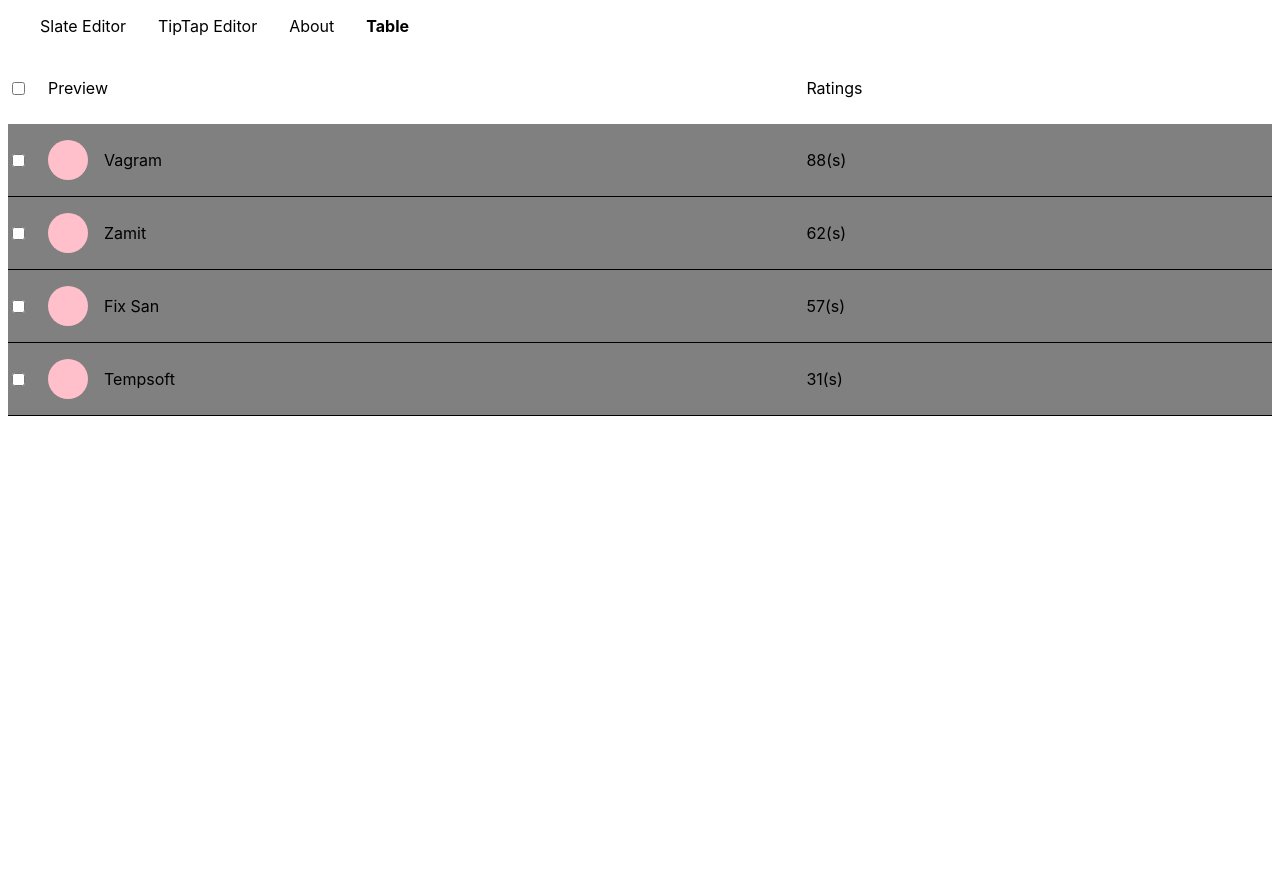
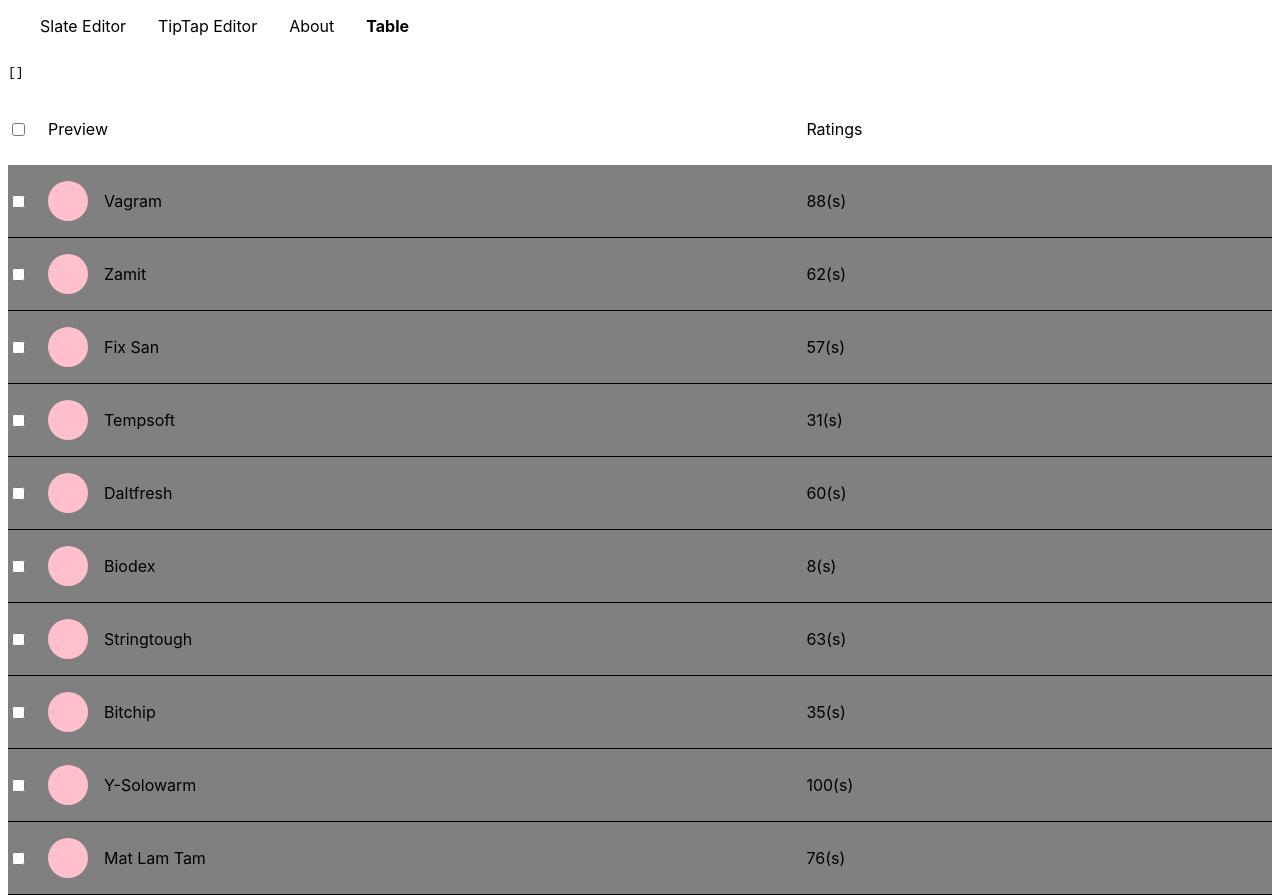
Before and after one commit to tanshunyuan/cuddly-wysiwyg, a Next.js app: page /newTable in a window 1280 px wide. Before the commit the page ends 800 px from the top, so only its background shows below. Built offline with nearby package versions, Linux system fonts and the light colour scheme.

Commit message:
chore: refactored checkbox logic

```diff
--- a/src/pages/newTable.tsx
+++ b/src/pages/newTable.tsx
@@ -1,69 +1,51 @@
 import Navbar from '@/components/Navbar';
 import styled from '@emotion/styled';
-import React, { useState } from 'react';
+import React, { useEffect, useState } from 'react';
 import TableData, { ITableData } from '../lib/table.data';
 import SelectionPreview from '../components/selectionPreview';
 
 const NewTable = () => {
-  const newTableData = TableData.map((x) => {
-    x.isChecked = false;
-    return x;
-  }).filter((x) => x.id < 5);
-  const [meme, setMeme] = useState(newTableData);
+  const [dataWCheckbox, setDataWCheckbox] = useState(
+    TableData.map((data) => ({ ...data, isChecked: false })),
+  );
   const [selected, setSelected] = useState<ITableData[]>([]);
+  const handleSelectAll = (event: React.ChangeEvent<HTMLInputElement>) => {
+    const { checked } = event.target;
+    setDataWCheckbox((prevState) => {
+      console.log({ prevState });
+      return prevState.map((data) => ({
+        ...data,
+        isChecked: checked,
+      }));
+    });
+  };
+  useEffect(() => {
+    setSelected(dataWCheckbox.filter((data) => data.isChecked));
+  }, [dataWCheckbox]);
 
-  const handlePreviewOnChange = (
+  const handleServiceItemChange = (
     event: React.ChangeEvent<HTMLInputElement>,
   ) => {
-    const { id, checked } = event.target;
-    const newMeme = meme.map((x) => {
-      return { ...x, isChecked: checked };
+    const { name, id, checked } = event.target;
+    console.log({ name, id, checked });
+    setDataWCheckbox((prevState) => {
+      return prevState.map((data) => {
+        if (data.id.toString() == id) {
+          return { ...data, isChecked: checked };
+        } else {
+          return data;
+        }
+      });
     });
-    if (!checked) {
-      setSelected([]);
-    } else {
-      setSelected(newMeme);
-    }
-    setMeme(newMeme);
-    console.log(id, checked);
-  };
-
-  const handleServiceItemOnChange = (
-    event: React.ChangeEvent<HTMLInputElement>,
-  ) => {
-    const { id, checked } = event.target;
-    const newShit = meme.map((x) => {
-      if (x.id.toString() == id) {
-        if (checked) {
-          setSelected((prev) => {
-            return [...prev, x];
-          });
-        } else {
-          setSelected((prev) => {
-            const found = prev.filter((item) => item.id != x.id);
-            return found;
-          });
-        }
-        return { ...x, isChecked: checked };
-      } else {
-        return x;
-      }
-    });
-    setMeme(newShit);
-
-    console.log(id, checked);
   };
   return (
     <div>
       <Navbar />
+      <pre>{JSON.stringify(selected, null, 2)}</pre>
       <ServiceTable>
         <ServiceTableHeader>
           <ServiceTableRow>
-            <Input
-              onChange={handlePreviewOnChange}
-              id="preview"
-              type="checkbox"
-            />
+            <Input onChange={handleSelectAll} id="selectAll" type="checkbox" />
             <ServiceTableHeaderCell>
               <p>Preview</p>
             </ServiceTableHeaderCell>
@@ -74,14 +56,14 @@ const NewTable = () => {
         </ServiceTableHeader>
 
         <ServiceTableContent>
-          {meme.map((x) => {
+          {dataWCheckbox.map((x) => {
             return (
               <ServiceTableRowWrapper key={x.id}>
                 <ServiceTableRow>
                   <Input
                     checked={x.isChecked}
                     id={`${x.id}`}
-                    onChange={handleServiceItemOnChange}
+                    onChange={handleServiceItemChange}
                     type="checkbox"
                   />
                   <ServiceTableCell>
@@ -104,9 +86,7 @@ const NewTable = () => {
   );
 };
 
-const ServiceTable = styled.div`
-  // max-width:546px;
-`;
+const ServiceTable = styled.div``;
 const ServiceTableHeader = styled.div``;
 const ServiceTableContent = styled.div``;
 const ServiceTableRowWrapper = styled.div`
--- a/src/pages/tiptap.tsx
+++ b/src/pages/tiptap.tsx
@@ -6,10 +6,10 @@ import { useEditor, EditorContent, Editor } from '@tiptap/react';
 const TipTap = () => {
   const editor = useEditor({
     extensions: [
-      ...TIPTAP_CONFIG.extensions,
       Placeholder.configure({
         placeholder: `Type Something`,
       }),
+      ...TIPTAP_CONFIG.extensions,
     ],
   });
   return (
```
